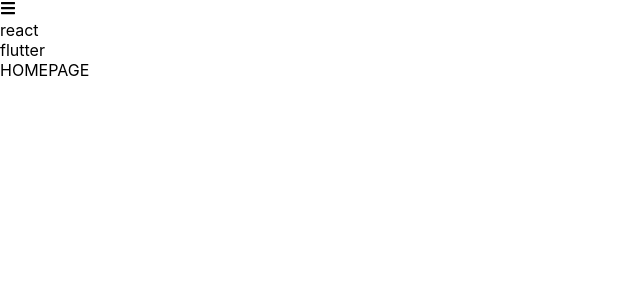
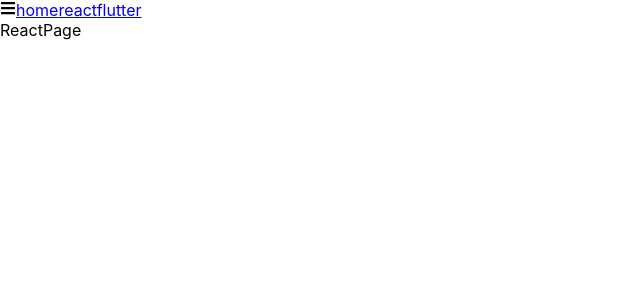
Before and after one commit to rhwnsgh2/blog-fe, a React (Create React App) app: page /react in a window 1280 px wide. Both pictures are taken after a click on the icon 8 px from the left and 8 px from the top of the page. Shown: the top 300 px of the page, without its empty margins (0-640 px from the left). Built offline with nearby package versions, Linux system fonts and the light colour scheme.

Commit message:
add route link

```diff
--- a/src/App.tsx
+++ b/src/App.tsx
@@ -10,8 +10,9 @@
     <BrowserRouter>
       <NavigationBarContainer />
       <Routes>
-        <Route path="/" element={<Home />} />
-        <Route path="/react" element={<Home />} />
+        {/* <Route path="/" element={<Home />} />
+        <Route path="/react" element={<Home />} /> */}
+        {RouteElement()}
       </Routes>
     </BrowserRouter>
   );
@@ -19,7 +20,7 @@
 
 function RouteElement(): JSX.Element[] {
   const ret = routerData.map((item) => {
-    return <Route path={item.path} element />;
+    return <Route key={item.title} path={item.path} element={item.element} />;
   });
   return ret;
 }
--- a/src/components/navigationBar/navBarData.ts
+++ b/src/components/navigationBar/navBarData.ts
@@ -1,9 +1,17 @@
 import React from 'react';
+import { Home } from '../../pages/home';
+import { ReactPage } from '../../pages/react';
 
 export const routerData: Array<SideBarData> = [
   {
+    title: 'home',
+    path: '/',
+    element: Home(),
+  },
+  {
     title: 'react',
     path: '/react',
+    element: ReactPage(),
   },
   {
     title: 'flutter',
@@ -14,4 +22,5 @@
 export interface SideBarData {
   title: string;
   path: string;
+  element?: JSX.Element | null;
 }
--- a/src/components/navigationBar/navBarView.tsx
+++ b/src/components/navigationBar/navBarView.tsx
@@ -1,5 +1,6 @@
 import React, { useState } from 'react';
 import * as FaIcons from 'react-icons/fa';
+import { Link } from 'react-router-dom';
 import { SideBar } from './navBar';
 
 type Props = {
@@ -17,7 +18,11 @@
 
 const SideBarView = (data: Array<SideBar>) => {
   const ret = data.map((item) => {
-    return <div key={item.title}>{item.title}</div>;
+    return (
+      <Link to={item.path} key={item.title}>
+        {item.title}
+      </Link>
+    );
   });
   return ret;
 };
--- /dev/null
+++ b/src/pages/react.tsx
@@ -0,0 +1,6 @@
+import React from 'react';
+import { NavigationBarContainer } from '../components/navigationBar/navBar';
+
+export function ReactPage(): JSX.Element {
+  return <div>ReactPage</div>;
+}
```
